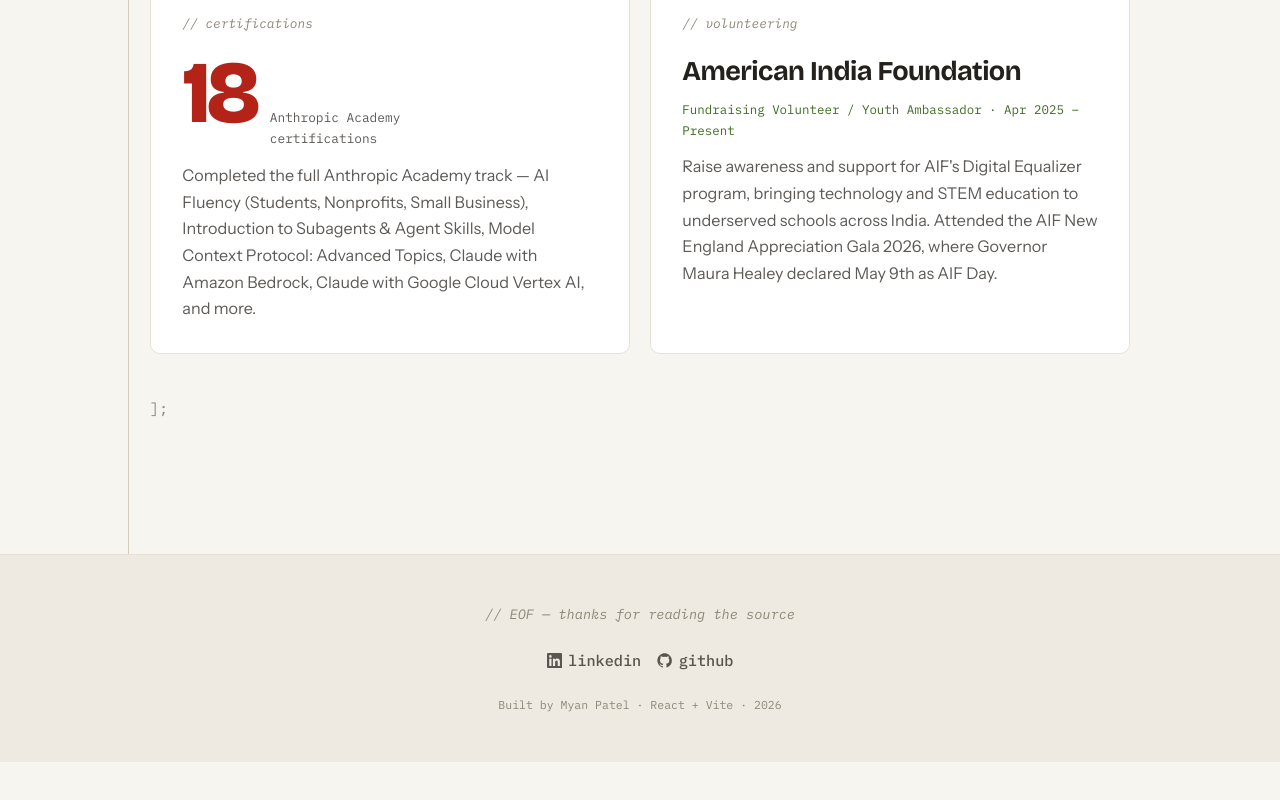
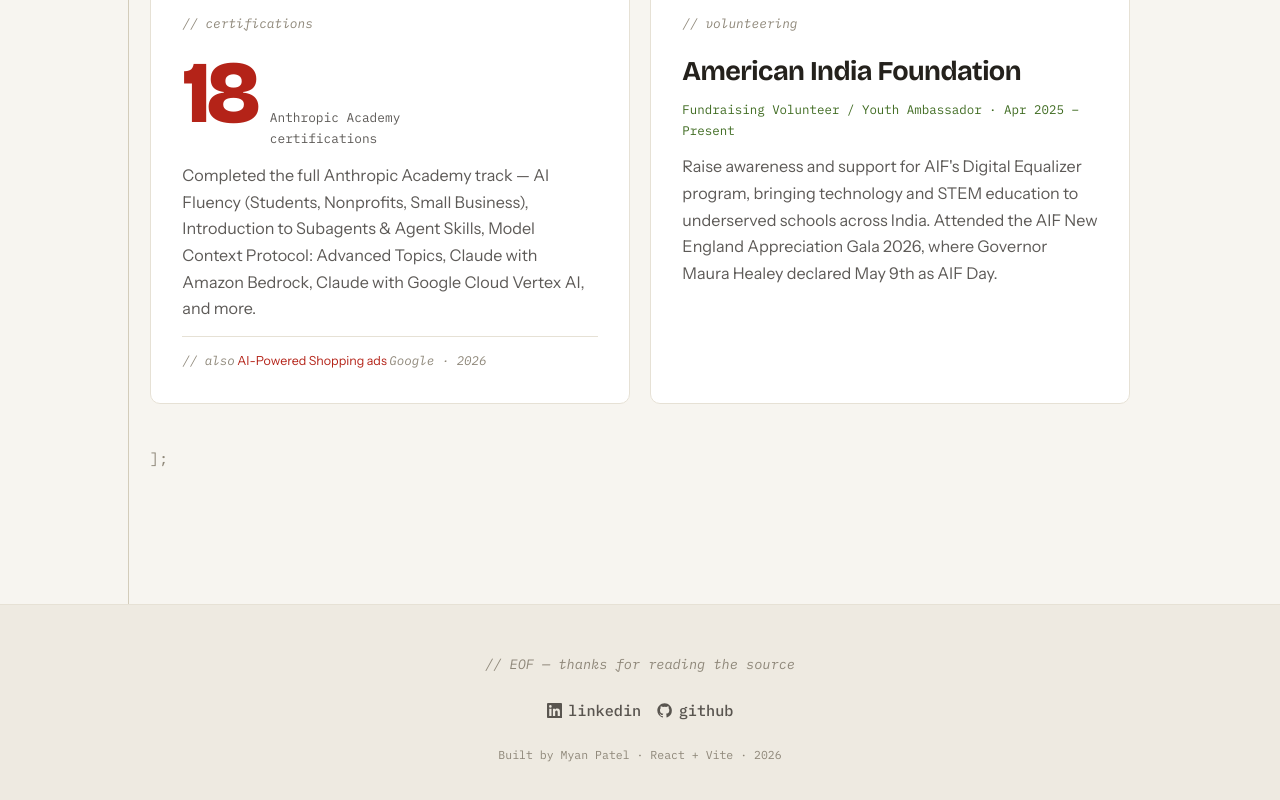
Before and after one commit to myanptl/myan-portfolio, a React (Vite) app: page / in a window 1280 px wide. Shown: the part 6201-7001 px from the top of the page. Before the commit the page ends 6963 px from the top, so only its background shows below. Built offline with nearby package versions, Linux system fonts and the light colour scheme; no server answers.

Commit message:
feat: add Google Ads AI-Powered Shopping cert to credentials card
Adds a restrained '// also' line under the Anthropic 18 linking to the
verifiable credential. Keeps the 18 stat as the headline number since the
issuers differ. Also gitignores local claude-flow daemon state.

```diff
--- a/src/components/credentials/Credentials.jsx
+++ b/src/components/credentials/Credentials.jsx
@@ -26,6 +26,19 @@
               </span>
             </div>
             <p className="cred-detail">{certifications.detail}</p>
+            <p className="cred-also">
+              <span className="tok-comment">// also</span>{' '}
+              <a
+                href={certifications.also.url}
+                target="_blank"
+                rel="noopener noreferrer"
+              >
+                {certifications.also.name}
+              </a>{' '}
+              <span className="tok-comment">
+                {certifications.also.issuer} · {certifications.also.year}
+              </span>
+            </p>
           </Reveal>
 
           <Reveal className="cred-card cred-volunteer sheet" delay={90}>
--- a/src/components/credentials/credentials.css
+++ b/src/components/credentials/credentials.css
@@ -54,3 +54,21 @@
   color: var(--ink-soft);
   max-width: 12rem;
 }
+
+.cred-also {
+  margin-top: 0.9rem;
+  padding-top: 0.8rem;
+  border-top: 1px solid var(--line);
+  font-size: 0.78rem;
+}
+
+.cred-also a {
+  color: var(--keyword);
+  border-bottom: 1px solid transparent;
+  transition: border-color 200ms ease;
+}
+
+.cred-also a:hover,
+.cred-also a:focus-visible {
+  border-bottom-color: currentColor;
+}
--- a/src/data/profile.js
+++ b/src/data/profile.js
@@ -177,6 +177,12 @@
     headline: '18 Anthropic Academy Certifications',
     detail:
       'Completed the full Anthropic Academy track — AI Fluency (Students, Nonprofits, Small Business), Introduction to Subagents & Agent Skills, Model Context Protocol: Advanced Topics, Claude with Amazon Bedrock, Claude with Google Cloud Vertex AI, and more.',
+    also: {
+      name: 'AI-Powered Shopping ads',
+      issuer: 'Google',
+      year: '2026',
+      url: 'https://www.credential.net/977c1cbc-7b9f-4a88-8c54-9bae5571cd3f',
+    },
   },
   volunteering: {
     org: 'American India Foundation',
```
Also changed, not shown: 1 other file (tests, documents, lock files or other folders).
